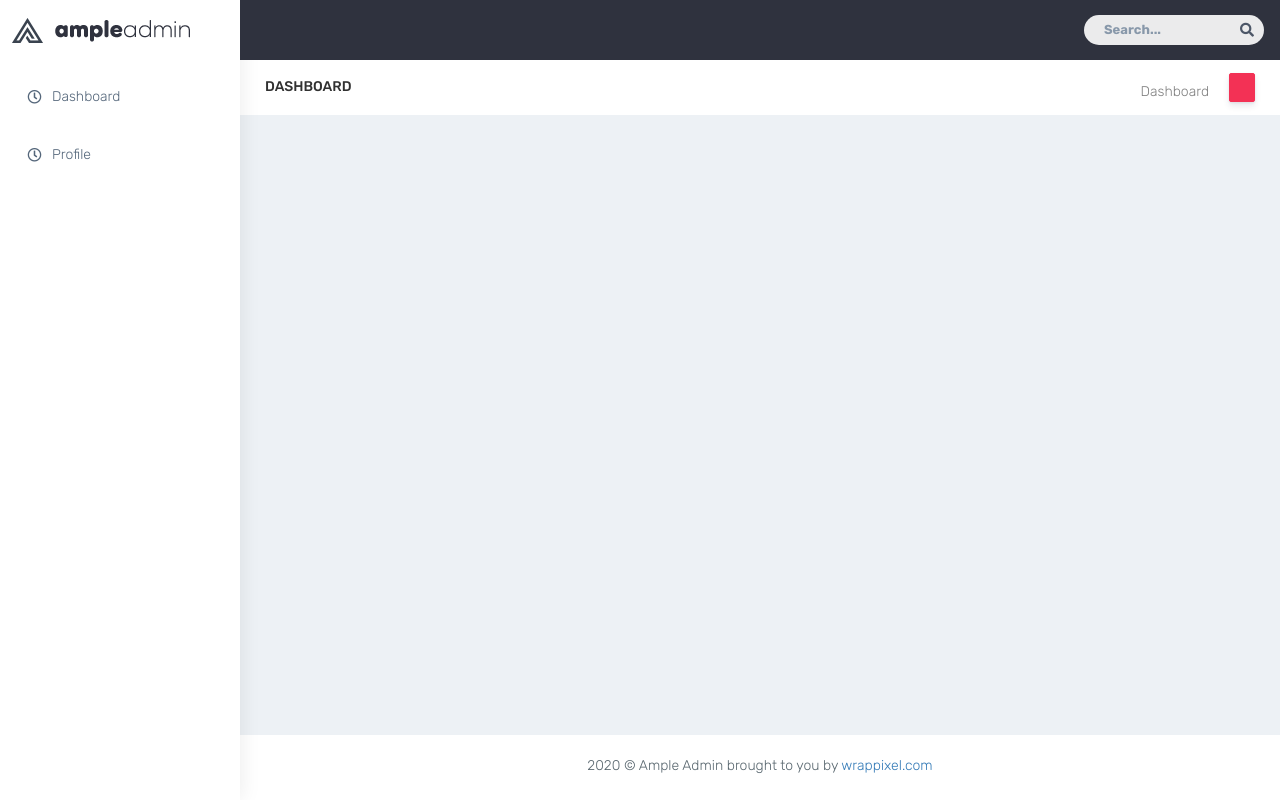
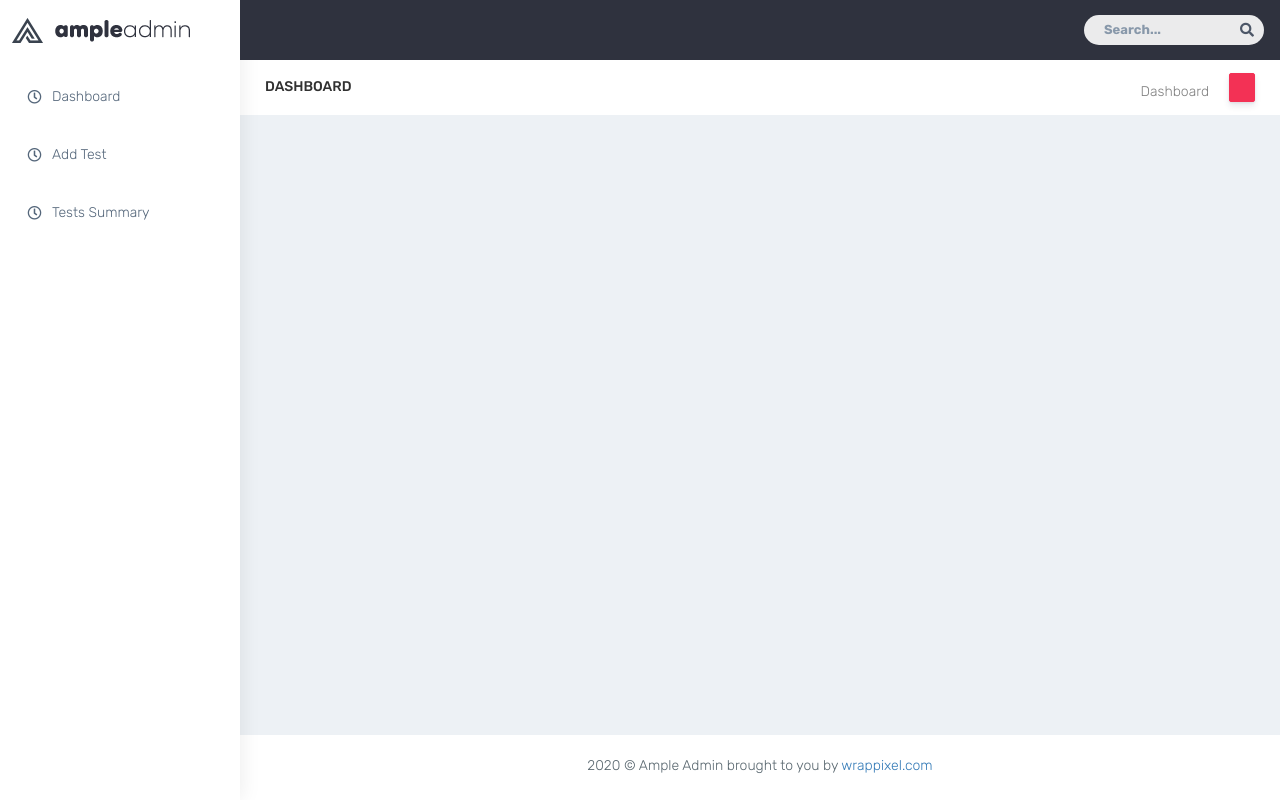
Before and after one commit to abdimoha-dev/TujipimeHIV, a Django app: page / in a window 1280 px wide. Run offline with Django 3.2, Linux system fonts and the light colour scheme; some libraries are stand-ins or nearby versions.

Commit message:
update Urls

```diff
--- a/hivtests/templates/base.html
+++ b/hivtests/templates/base.html
@@ -127,10 +127,17 @@
                             </a>
                         </li>
                         <li class="sidebar-item pt-2">
-                            <a class="sidebar-link waves-effect waves-dark sidebar-link" href="#!"
+                            <a class="sidebar-link waves-effect waves-dark sidebar-link" href="{%url 'add' %}"
                                 aria-expanded="false">
                                 <i class="far fa-clock" aria-hidden="true"></i>
-                                <span class="hide-menu">Profile</span>
+                                <span class="hide-menu">Add Test</span>
+                            </a>
+                        </li>
+                        <li class="sidebar-item pt-2">
+                            <a class="sidebar-link waves-effect waves-dark sidebar-link" href="{%url 'results' %}"
+                                aria-expanded="false">
+                                <i class="far fa-clock" aria-hidden="true"></i>
+                                <span class="hide-menu">Tests Summary</span>
                             </a>
                         </li>
 
```
